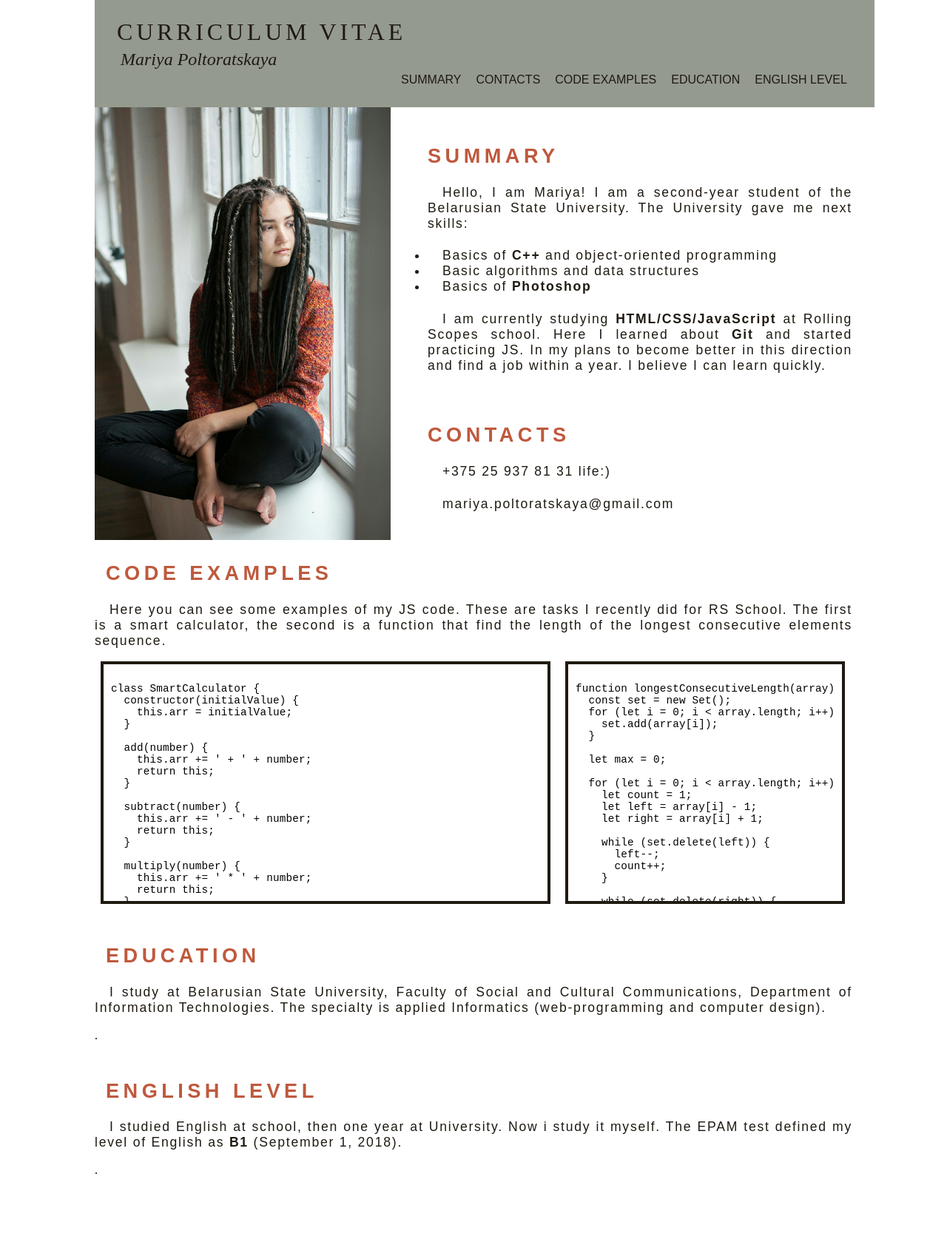
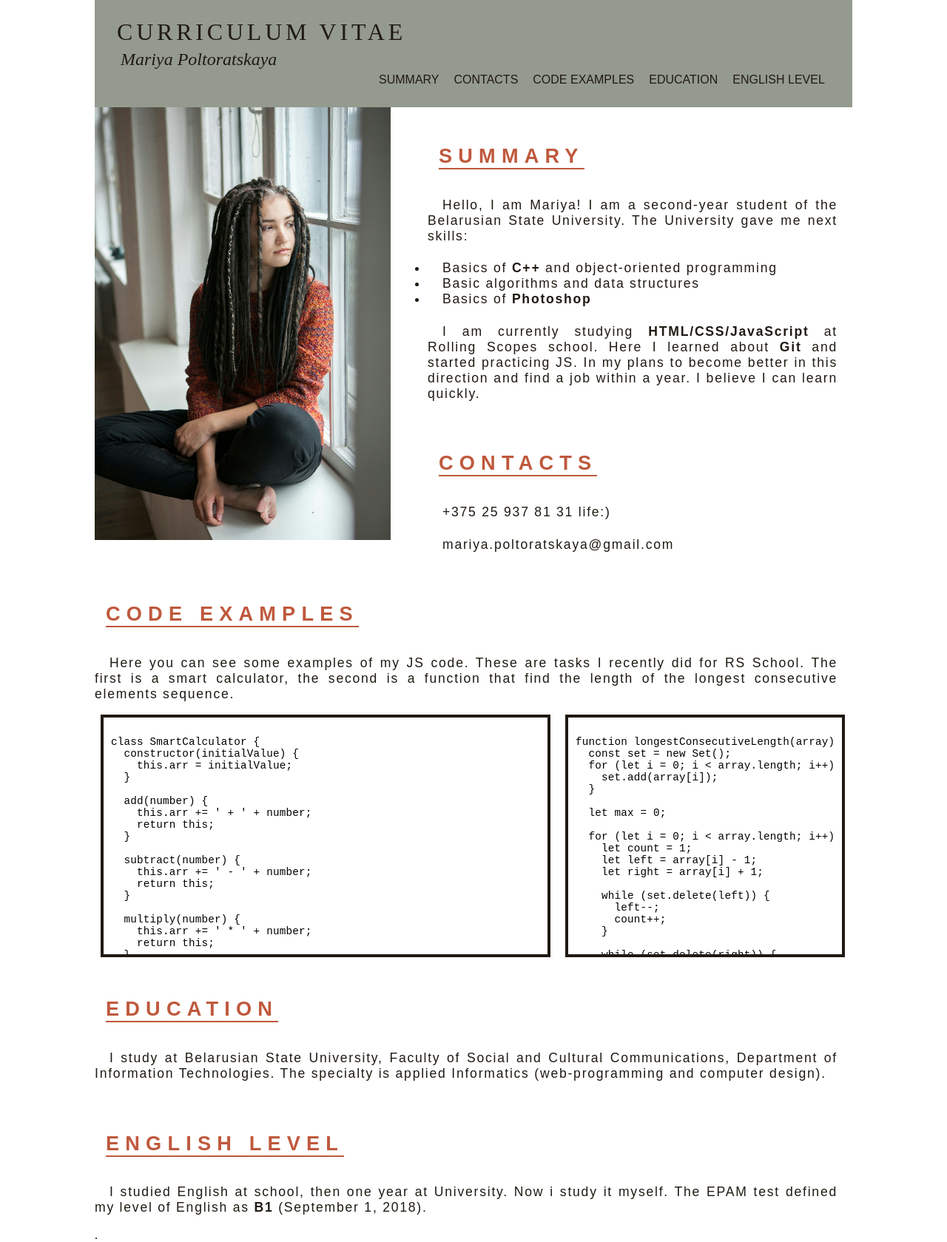
Before and after one commit to MariyaPolt/rsschool-codejam1-cv, a plain HTML site: page index.html in a window 1280 px wide. Shown: the whole page at 74% size. Before the commit the page ends 1591 px from the top, so only its background shows below. Drawn offline with Linux system fonts and the light colour scheme.

Commit message:
style: add underline to h3 elements

```diff
--- a/index.html
+++ b/index.html
@@ -2,9 +2,9 @@
 <html lang="en">
   <head>
     <meta charset="utf-8">
-    <title>Mariya Poltoratskaya</title>
+    <title>CV | Mariya Poltoratskaya</title>
+    <link rel="stylesheet" href="style.css">
   </head>
-  <link rel="stylesheet" href="style.css">
   <body>
     <header>
       <h1>Curriculum Vitae</h1>
@@ -24,7 +24,7 @@
         <img src="myphoto.jpg" alt="My photo" width="400">
       </div>
       <section id="summary">
-        <h3 id="summary">Summary</h3>
+        <h3>Summary</h3>
         <div class="content">
           <p>Hello, I am Mariya! I am a second-year student of the Belarusian State University. The University gave me next skills:</p>
           <ul>
@@ -45,7 +45,7 @@
       <section id="codeExamples">
         <h3>Code examples</h3>
         <div class="content">
-          <p>Here you can see some examples of my JS code. These are tasks I recently did for RS School. The first is a smart calculator, the second is a function that find the length of the longest consecutive elements sequence. </p>
+          <p>Here you can see some examples of my JS code. These are tasks I recently did for RS School. The first is a smart calculator, the second is a function that find the length of the longest consecutive elements sequence.</p>
           <div class="code">
             <pre>
 class SmartCalculator {
@@ -126,7 +126,7 @@ class SmartCalculator {
 }
             </pre>
           </div>
-          <div class="code" id="code2">
+          <div class="code" id="code-2">
             <pre>
 function longestConsecutiveLength(array) {
   const set = new Set();
@@ -163,7 +163,7 @@ function longestConsecutiveLength(array) {
       <section id="education">
         <h3>Education</h3>
         <div class="content">
-          <p>I study at Belarusian State University, Faculty of Social and Cultural Communications, Department of Information Technologies. The specialty is applied Informatics (web-programming and computer design).</p>.
+          <p>I study at Belarusian State University, Faculty of Social and Cultural Communications, Department of Information Technologies. The specialty is applied Informatics (web-programming and computer design).</p>
         </div>
       </section>
       <section id="englishLevel">
--- a/style.css
+++ b/style.css
@@ -4,21 +4,20 @@ body {
 }
 
 header {
+  position: fixed;
   top: 0;
 
-  width: 1024px;
+  overflow: hidden;
+  width: 994px;
   height: 130px;
   padding: 15px 0 0 30px;
-  position: fixed;
 
   background-color: #959a8f;
-
-  overflow: hidden;
 }
-
 header h1 {
   margin-bottom: 0px;
   margin-top: 10px;
+
   text-transform: uppercase;
   color: #1f1a12;
   font-weight: lighter;
@@ -43,6 +42,7 @@ nav ul {
 nav li {
   padding: 0 10px;
   float: left;
+
   font-size: 1em;
   list-style: none;
 }
@@ -56,6 +56,7 @@ nav a {
 
 nav a:hover {
   color: #cad9d9;
+
   transition: color 0.3s;
 }
 
@@ -64,14 +65,18 @@ main {
 }
 
 h3 {
+  display: inline-block;
+
   margin: 15px;
 
   text-transform: uppercase;
   font-family: sans-serif;
   font-size: 1.7em;
-  letter-spacing: 0.2em;
+  letter-spacing: 0.3em;
   color: #bf593d;
   font-weight: bold;
+
+  border-bottom: 2px solid #bf593d;
 }
 
 .photo {
@@ -91,6 +96,7 @@ section#summary {
 
 .content p, .content ul {
   padding-top: 5px;
+  padding-right: 20px;
 
   color: #1f1a12;
   font-size: 1.1em;
@@ -114,6 +120,6 @@ section#summary {
   overflow: auto;
 }
 
-#code2 {
+#code-2 {
   width: 350px;
 }
```
